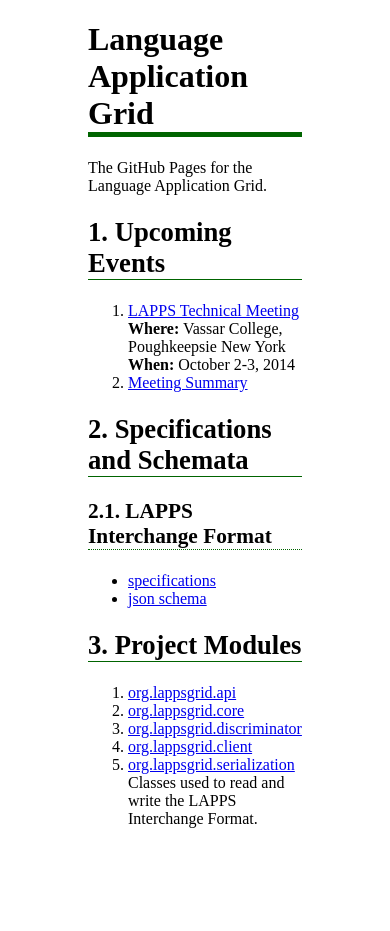
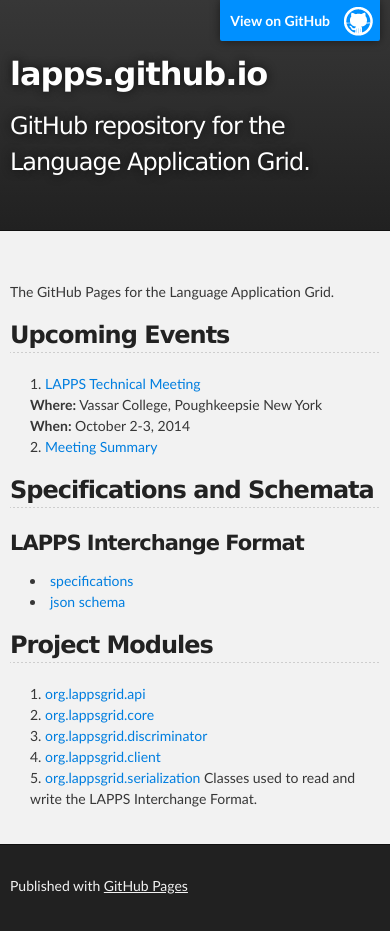
Before and after one commit to lapps/lapps.github.io, a Jekyll site: the page built from index.md, in a window 390 px wide. Built offline with Jekyll 4.4.1, drawn with Linux system fonts in a browser that asks for light colours; before the commit the page ends 900 px from its top, so only the background shows below that.

Commit message:
Added slate layout.

```diff
--- /dev/null
+++ b/Gemfile
@@ -0,0 +1,2 @@
+source 'https://rubygems.org'
+gem 'github-pages'
--- /dev/null
+++ b/_includes/slate_foot.html
@@ -0,0 +1,14 @@
+      </section>
+    </div>
+
+    <!-- FOOTER  -->
+    <div id="footer_wrap" class="outer">
+      <footer class="inner">
+        <p>Published with <a href="http://pages.github.com">GitHub Pages</a></p>
+      </footer>
+    </div>
+
+
+
+  </body>
+</html>
--- /dev/null
+++ b/_includes/slate_head.html
@@ -0,0 +1,29 @@
+<!DOCTYPE html>
+<html>
+
+  <head>
+    <meta charset='utf-8'>
+    <meta http-equiv="X-UA-Compatible" content="chrome=1">
+    <meta name="description" content="oanc.github.io : GitHub repository for the American National Corpus.">
+
+    <link rel="stylesheet" type="text/css" media="screen" href="css/slate.css">
+
+    <title>oanc.github.io</title>
+  </head>
+
+  <body>
+
+    <!-- HEADER -->
+    <div id="header_wrap" class="outer">
+        <header class="inner">
+          <a id="forkme_banner" href="https://github.com/lapps">View on GitHub</a>
+
+          <h1 id="project_title">lapps.github.io</h1>
+          <h2 id="project_tagline">GitHub repository for the Language Application Grid.</h2>
+
+        </header>
+    </div>
+
+    <!-- MAIN CONTENT -->
+    <div id="main_content_wrap" class="outer">
+      <section id="main_content" class="inner">
--- /dev/null
+++ b/_layouts/slate.html
@@ -0,0 +1,5 @@
+{% include slate_head.html %}
+
+	{{ content }}
+
+{% include slate_foot.html %}
--- /dev/null
+++ b/css/pygment_trac.css
@@ -0,0 +1,70 @@
+.highlight .hll { background-color: #ffffcc }
+.highlight  { background: #f0f3f3; }
+.highlight .c { color: #0099FF; font-style: italic } /* Comment */
+.highlight .err { color: #AA0000; background-color: #FFAAAA } /* Error */
+.highlight .k { color: #006699; font-weight: bold } /* Keyword */
+.highlight .o { color: #555555 } /* Operator */
+.highlight .cm { color: #0099FF; font-style: italic } /* Comment.Multiline */
+.highlight .cp { color: #009999 } /* Comment.Preproc */
+.highlight .c1 { color: #0099FF; font-style: italic } /* Comment.Single */
+.highlight .cs { color: #0099FF; font-weight: bold; font-style: italic } /* Comment.Special */
+.highlight .gd { background-color: #FFCCCC; border: 1px solid #CC0000 } /* Generic.Deleted */
+.highlight .ge { font-style: italic } /* Generic.Emph */
+.highlight .gr { color: #FF0000 } /* Generic.Error */
+.highlight .gh { color: #003300; font-weight: bold } /* Generic.Heading */
+.highlight .gi { background-color: #CCFFCC; border: 1px solid #00CC00 } /* Generic.Inserted */
+.highlight .go { color: #AAAAAA } /* Generic.Output */
+.highlight .gp { color: #000099; font-weight: bold } /* Generic.Prompt */
+.highlight .gs { font-weight: bold } /* Generic.Strong */
+.highlight .gu { color: #003300; font-weight: bold } /* Generic.Subheading */
+.highlight .gt { color: #99CC66 } /* Generic.Traceback */
+.highlight .kc { color: #006699; font-weight: bold } /* Keyword.Constant */
+.highlight .kd { color: #006699; font-weight: bold } /* Keyword.Declaration */
+.highlight .kn { color: #006699; font-weight: bold } /* Keyword.Namespace */
+.highlight .kp { color: #006699 } /* Keyword.Pseudo */
+.highlight .kr { color: #006699; font-weight: bold } /* Keyword.Reserved */
+.highlight .kt { color: #007788; font-weight: bold } /* Keyword.Type */
+.highlight .m { color: #FF6600 } /* Literal.Number */
+.highlight .s { color: #CC3300 } /* Literal.String */
+.highlight .na { color: #330099 } /* Name.Attribute */
+.highlight .nb { color: #336666 } /* Name.Builtin */
+.highlight .nc { color: #00AA88; font-weight: bold } /* Name.Class */
+.highlight .no { color: #336600 } /* Name.Constant */
+.highlight .nd { color: #9999FF } /* Name.Decorator */
+.highlight .ni { color: #999999; font-weight: bold } /* Name.Entity */
+.highlight .ne { color: #CC0000; font-weight: bold } /* Name.Exception */
+.highlight .nf { color: #CC00FF } /* Name.Function */
+.highlight .nl { color: #9999FF } /* Name.Label */
+.highlight .nn { color: #00CCFF; font-weight: bold } /* Name.Namespace */
+.highlight .nt { color: #330099; font-weight: bold } /* Name.Tag */
+.highlight .nv { color: #003333 } /* Name.Variable */
+.highlight .ow { color: #000000; font-weight: bold } /* Operator.Word */
+.highlight .w { color: #bbbbbb } /* Text.Whitespace */
+.highlight .mf { color: #FF6600 } /* Literal.Number.Float */
+.highlight .mh { color: #FF6600 } /* Literal.Number.Hex */
+.highlight .mi { color: #FF6600 } /* Literal.Number.Integer */
+.highlight .mo { color: #FF6600 } /* Literal.Number.Oct */
+.highlight .sb { color: #CC3300 } /* Literal.String.Backtick */
+.highlight .sc { color: #CC3300 } /* Literal.String.Char */
+.highlight .sd { color: #CC3300; font-style: italic } /* Literal.String.Doc */
+.highlight .s2 { color: #CC3300 } /* Literal.String.Double */
+.highlight .se { color: #CC3300; font-weight: bold } /* Literal.String.Escape */
+.highlight .sh { color: #CC3300 } /* Literal.String.Heredoc */
+.highlight .si { color: #AA0000 } /* Literal.String.Interpol */
+.highlight .sx { color: #CC3300 } /* Literal.String.Other */
+.highlight .sr { color: #33AAAA } /* Literal.String.Regex */
+.highlight .s1 { color: #CC3300 } /* Literal.String.Single */
+.highlight .ss { color: #FFCC33 } /* Literal.String.Symbol */
+.highlight .bp { color: #336666 } /* Name.Builtin.Pseudo */
+.highlight .vc { color: #003333 } /* Name.Variable.Class */
+.highlight .vg { color: #003333 } /* Name.Variable.Global */
+.highlight .vi { color: #003333 } /* Name.Variable.Instance */
+.highlight .il { color: #FF6600 } /* Literal.Number.Integer.Long */
+
+.type-csharp .highlight .k { color: #0000FF }
+.type-csharp .highlight .kt { color: #0000FF }
+.type-csharp .highlight .nf { color: #000000; font-weight: normal }
+.type-csharp .highlight .nc { color: #2B91AF }
+.type-csharp .highlight .nn { color: #000000 }
+.type-csharp .highlight .s { color: #A31515 }
+.type-csharp .highlight .sc { color: #A31515 }
--- /dev/null
+++ b/css/slate.css
@@ -0,0 +1,427 @@
+/*******************************************************************************
+Slate Theme for GitHub Pages
+by Jason Costello, @jsncostello
+*******************************************************************************/
+
+@import url(pygment_trac.css);
+
+/*******************************************************************************
+MeyerWeb Reset
+*******************************************************************************/
+
+html, body, div, span, applet, object, iframe,
+h1, h2, h3, h4, h5, h6, p, blockquote, pre,
+a, abbr, acronym, address, big, cite, code,
+del, dfn, em, img, ins, kbd, q, s, samp,
+small, strike, strong, sub, sup, tt, var,
+b, u, i, center,
+dl, dt, dd, ol, ul, li,
+fieldset, form, label, legend,
+table, caption, tbody, tfoot, thead, tr, th, td,
+article, aside, canvas, details, embed,
+figure, figcaption, footer, header, hgroup,
+menu, nav, output, ruby, section, summary,
+time, mark, audio, video {
+  margin: 0;
+  padding: 0;
+  border: 0;
+  font: inherit;
+  vertical-align: baseline;
+}
+
+/* HTML5 display-role reset for older browsers */
+article, aside, details, figcaption, figure,
+footer, header, hgroup, menu, nav, section {
+  display: block;
+}
+
+ol, ul {
+  list-style: none;
+}
+
+table {
+  border-collapse: collapse;
+  border-spacing: 0;
+}
+
+/*******************************************************************************
+Theme Styles
+*******************************************************************************/
+
+body {
+  box-sizing: border-box;
+  color:#373737;
+  background: #212121;
+  font-size: 16px;
+  font-family: 'Myriad Pro', Calibri, Helvetica, Arial, sans-serif;
+  line-height: 1.5;
+  -webkit-font-smoothing: antialiased;
+}
+
+h1, h2, h3, h4, h5, h6 {
+  margin: 10px 0;
+  font-weight: 700;
+  color:#222222;
+  font-family: 'Lucida Grande', 'Calibri', Helvetica, Arial, sans-serif;
+  letter-spacing: -1px;
+}
+
+h1 {
+  font-size: 36px;
+  font-weight: 700;
+}
+
+h2 {
+  padding-bottom: 10px;
+  font-size: 32px;
+  background: url('../images/bg_hr.png') repeat-x bottom;
+}
+
+h3 {
+  font-size: 24px;
+}
+
+h4 {
+  font-size: 21px;
+}
+
+h5 {
+  font-size: 18px;
+}
+
+h6 {
+  font-size: 16px;
+}
+
+p {
+  margin: 10px 0 15px 0;
+}
+
+footer p {
+  color: #f2f2f2;
+}
+
+a {
+  text-decoration: none;
+  color: #007edf;
+  text-shadow: none;
+
+  transition: color 0.5s ease;
+  transition: text-shadow 0.5s ease;
+  -webkit-transition: color 0.5s ease;
+  -webkit-transition: text-shadow 0.5s ease;
+  -moz-transition: color 0.5s ease;
+  -moz-transition: text-shadow 0.5s ease;
+  -o-transition: color 0.5s ease;
+  -o-transition: text-shadow 0.5s ease;
+  -ms-transition: color 0.5s ease;
+  -ms-transition: text-shadow 0.5s ease;
+}
+
+a:hover, a:focus {text-decoration: underline;}
+
+footer a {
+  color: #F2F2F2;
+  text-decoration: underline;
+}
+
+em {
+  font-style: italic;
+}
+
+strong {
+  font-weight: bold;
+}
+
+img {
+  position: relative;
+  margin: 0 auto;
+  max-width: 739px;
+  padding: 5px;
+  margin: 10px 0 10px 0;
+  border: 1px solid #ebebeb;
+
+  box-shadow: 0 0 5px #ebebeb;
+  -webkit-box-shadow: 0 0 5px #ebebeb;
+  -moz-box-shadow: 0 0 5px #ebebeb;
+  -o-box-shadow: 0 0 5px #ebebeb;
+  -ms-box-shadow: 0 0 5px #ebebeb;
+}
+
+p img {
+  display: inline;
+  margin: 0;
+  padding: 0;
+  vertical-align: middle;
+  text-align: center;
+  border: none;
+}
+
+pre, code {
+  width: 100%;
+  color: #222;
+  background-color: #fff;
+
+  font-family: Monaco, "Bitstream Vera Sans Mono", "Lucida Console", Terminal, monospace;
+  font-size: 14px;
+
+  border-radius: 2px;
+  -moz-border-radius: 2px;
+  -webkit-border-radius: 2px;
+}
+
+pre {
+  width: 100%;
+  padding: 10px;
+  box-shadow: 0 0 10px rgba(0,0,0,.1);
+  overflow: auto;
+}
+
+code {
+  padding: 3px;
+  margin: 0 3px;
+  box-shadow: 0 0 10px rgba(0,0,0,.1);
+}
+
+pre code {
+  display: block;
+  box-shadow: none;
+}
+
+blockquote {
+  color: #666;
+  margin-bottom: 20px;
+  padding: 0 0 0 20px;
+  border-left: 3px solid #bbb;
+}
+
+
+ul, ol, dl {
+  margin-bottom: 15px
+}
+
+ul {
+  list-style: inside;
+  padding-left: 20px;
+}
+
+ol {
+  list-style: decimal inside;
+  padding-left: 20px;
+}
+
+dl dt {
+  font-weight: bold;
+}
+
+dl dd {
+  padding-left: 20px;
+  font-style: italic;
+}
+
+dl p {
+  padding-left: 20px;
+  font-style: italic;
+}
+
+hr {
+  height: 1px;
+  margin-bottom: 5px;
+  border: none;
+  background: url('../images/bg_hr.png') repeat-x center;
+}
+
+table {
+  border: 1px solid #373737;
+  margin-bottom: 20px;
+  text-align: left;
+ }
+
+th {
+  font-family: 'Lucida Grande', 'Helvetica Neue', Helvetica, Arial, sans-serif;
+  padding: 10px;
+  background: #373737;
+  color: #fff;
+ }
+
+td {
+  padding: 10px;
+  border: 1px solid #373737;
+ }
+
+form {
+  background: #f2f2f2;
+  padding: 20px;
+}
+
+.nt {
+	font-size: 12px;
+}
+
+/*******************************************************************************
+Full-Width Styles
+*******************************************************************************/
+
+.outer {
+  width: 100%;
+}
+
+.inner {
+  position: relative;
+  max-width: 640px;
+  padding: 20px 10px;
+  margin: 0 auto;
+}
+
+#forkme_banner {
+  display: block;
+  position: absolute;
+  top:0;
+  right: 10px;
+  z-index: 10;
+  padding: 10px 50px 10px 10px;
+  color: #fff;
+  background: url('../images/blacktocat.png') #0090ff no-repeat 95% 50%;
+  font-weight: 700;
+  box-shadow: 0 0 10px rgba(0,0,0,.5);
+  border-bottom-left-radius: 2px;
+  border-bottom-right-radius: 2px;
+}
+
+#header_wrap {
+  background: #212121;
+  background: -moz-linear-gradient(top, #373737, #212121);
+  background: -webkit-linear-gradient(top, #373737, #212121);
+  background: -ms-linear-gradient(top, #373737, #212121);
+  background: -o-linear-gradient(top, #373737, #212121);
+  background: linear-gradient(top, #373737, #212121);
+}
+
+#header_wrap .inner {
+  padding: 50px 10px 30px 10px;
+}
+
+#project_title {
+  margin: 0;
+  color: #fff;
+  font-size: 42px;
+  font-weight: 700;
+  text-shadow: #111 0px 0px 10px;
+}
+
+#project_tagline {
+  color: #fff;
+  font-size: 24px;
+  font-weight: 300;
+  background: none;
+  text-shadow: #111 0px 0px 10px;
+}
+
+#downloads {
+  position: absolute;
+  width: 210px;
+  z-index: 10;
+  bottom: -40px;
+  right: 0;
+  height: 70px;
+  background: url('../images/icon_download.png') no-repeat 0% 90%;
+}
+
+.zip_download_link {
+  display: block;
+  float: right;
+  width: 90px;
+  height:70px;
+  text-indent: -5000px;
+  overflow: hidden;
+  background: url(../images/sprite_download.png) no-repeat bottom left;
+}
+
+.tar_download_link {
+  display: block;
+  float: right;
+  width: 90px;
+  height:70px;
+  text-indent: -5000px;
+  overflow: hidden;
+  background: url(../images/sprite_download.png) no-repeat bottom right;
+  margin-left: 10px;
+}
+
+.zip_download_link:hover {
+  background: url(../images/sprite_download.png) no-repeat top left;
+}
+
+.tar_download_link:hover {
+  background: url(../images/sprite_download.png) no-repeat top right;
+}
+
+#main_content_wrap {
+  background: #f2f2f2;
+  border-top: 1px solid #111;
+  border-bottom: 1px solid #111;
+}
+
+#main_content {
+  padding-top: 40px;
+}
+
+#footer_wrap {
+  background: #212121;
+}
+
+
+
+/*******************************************************************************
+Small Device Styles
+*******************************************************************************/
+
+@media screen and (max-width: 480px) {
+  body {
+    font-size:14px;
+  }
+
+  #downloads {
+    display: none;
+  }
+
+  .inner {
+    min-width: 320px;
+    max-width: 480px;
+  }
+
+  #project_title {
+  font-size: 32px;
+  }
+
+  h1 {
+    font-size: 28px;
+  }
+
+  h2 {
+    font-size: 24px;
+  }
+
+  h3 {
+    font-size: 21px;
+  }
+
+  h4 {
+    font-size: 18px;
+  }
+
+  h5 {
+    font-size: 14px;
+  }
+
+  h6 {
+    font-size: 12px;
+  }
+
+  code, pre {
+    min-width: 320px;
+    max-width: 480px;
+    font-size: 11px;
+  }
+
+}
```
Also changed, not shown: Summary2014-10-03.md (+1 -1 lines), TechMeeting2014-10-02.md (+3 -1 lines), index.md (+1 -1 lines), Gemfile.lock (added), images/bg_hr.png (added), images/blacktocat.png (added), images/icon_download.png (added), images/sprite_download.png (added).
